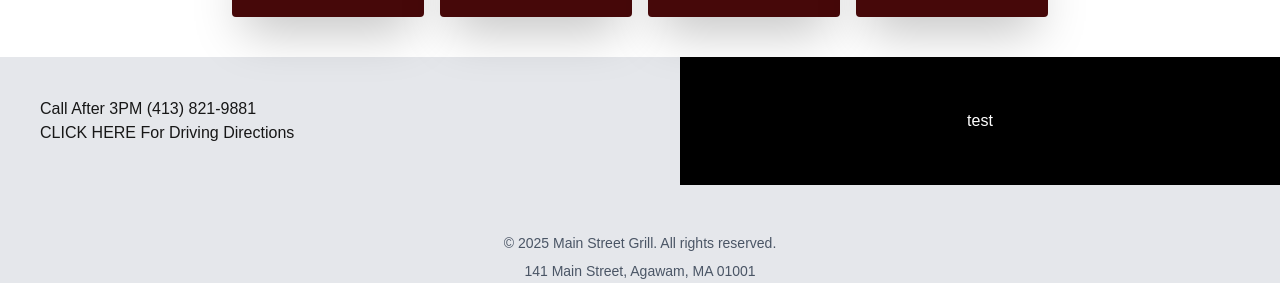
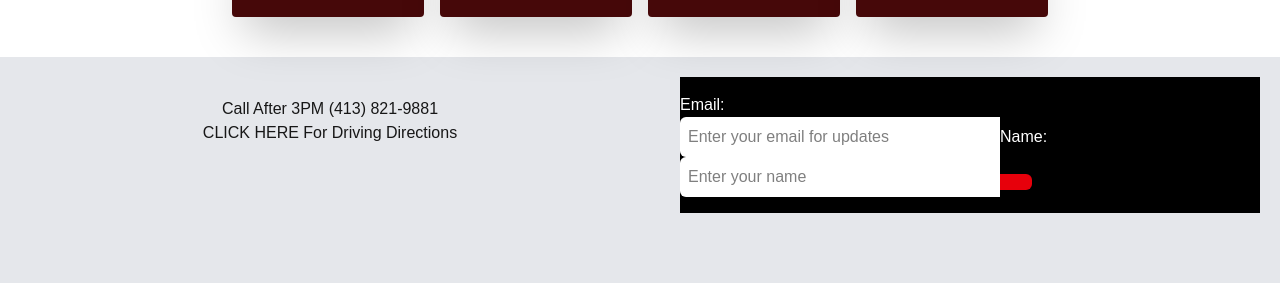
Before and after one commit to SantinoGiordano/MainSt_Grill_Frontend, a Next.js app: page / in a window 1280 px wide. Shown: the part 769-1052 px from the top of the page. Built offline with nearby package versions, Linux system fonts and the light colour scheme.

Commit message:
added submision form

```diff
--- a/app/components/footer.tsx
+++ b/app/components/footer.tsx
@@ -6,17 +6,33 @@
     <>
       <div className="bg-gray-200 mt-10">
         <div className="flex flex-col md:flex-row">
-          <div className="p-10 flex-1">
+          <div className="p-10 flex-1 text-center justify-right">
             <p>Call After 3PM (413) 821-9881</p>
-            <p>
-              <Link href="https://www.google.com/maps/dir//141+Main+St,+Agawam,+MA+01001/@42.0868178,-72.6236348,17z/data=!4m8!4m7!1m0!1m5!1m1!1s0x89e6e14953533dcf:0x7139b8644421c379!2m2!1d-72.6214461!2d42.0868178">
-                CLICK HERE
-              </Link>{" "}
-              For Driving Directions
-            </p>
+            <Link href="https://www.google.com/maps/dir//141+Main+St,+Agawam,+MA+01001/@42.0868178,-72.6236348,17z/data=!4m8!4m7!1m0!1m5!1m1!1s0x89e6e14953533dcf:0x7139b8644421c379!2m2!1d-72.6214461!2d42.0868178">
+              CLICK HERE
+            </Link>{" "}
+            For Driving Directions
           </div>
-          <div className="flex-1 flex justify-center items-center bg-black text-white py-4">
-            test
+          <div className="m-5 max-w-3/5 flex-1 flex justify-center items-center bg-black text-white py-4">
+            <form>
+              Email:<br></br>
+              <input
+                required
+                type="email"
+                placeholder="Enter your email for updates"
+                className="p-2 bg-white text-black rounded-l-md w-64 md:w-80"
+              />
+              Name:
+              <input
+                className="p-2 bg-white text-black rounded-l-md w-64 md:w-80"
+                type="text"
+                placeholder="Enter your name"
+                required
+              />
+              <button
+                type="submit"
+                className="bg-red-600 text-white px-4 py-2 rounded-r-md hover:bg-red-700 transition-colors"></button>
+            </form>
           </div>
         </div>
         <footer className="text-center py-4 mt-8">
```
